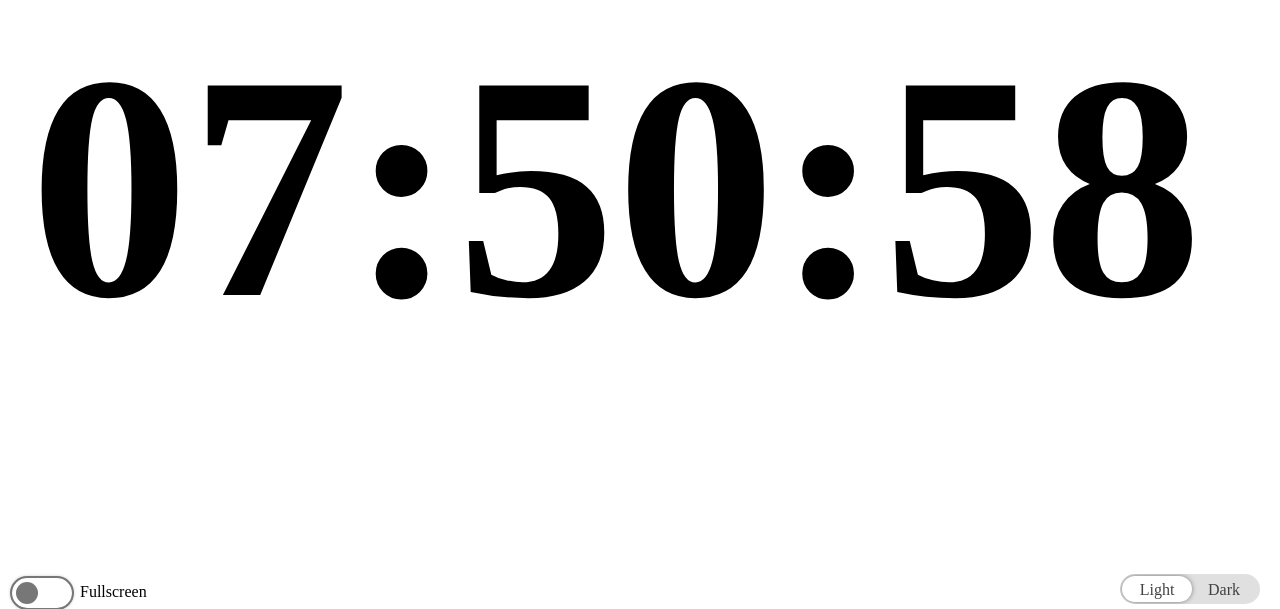
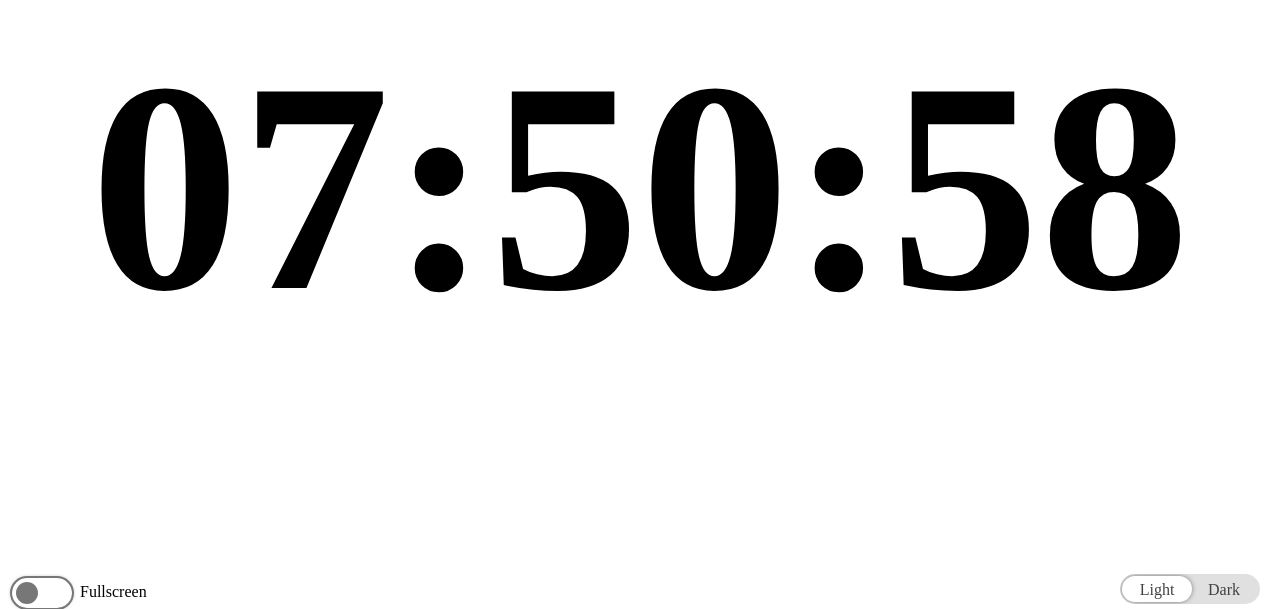
Before and after one commit to mohanvamsi06/minimal-clock, a plain HTML site: page index.html in a window 1280 px wide. Shown: the part 193-802 px from the top of the page. Drawn offline with Linux system fonts and the light colour scheme.

Commit message:
revert style.css

```diff
--- a/style.css
+++ b/style.css
@@ -3,13 +3,11 @@
     justify-content: center;
     align-items: center;
     height: 93vh;
-    width: 95vw;
   }
 
   h1 {
-    font-size: 40vh;
+    font-size: 300px;
     text-align: center;
-    position: center;
   }
 
 
```
